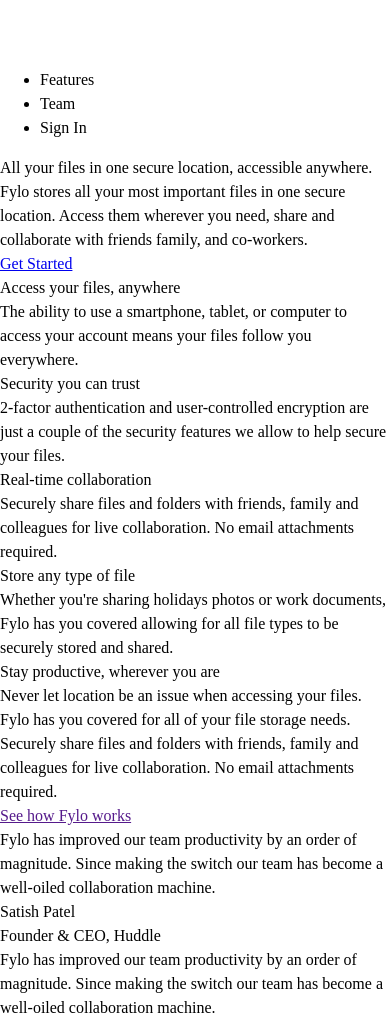
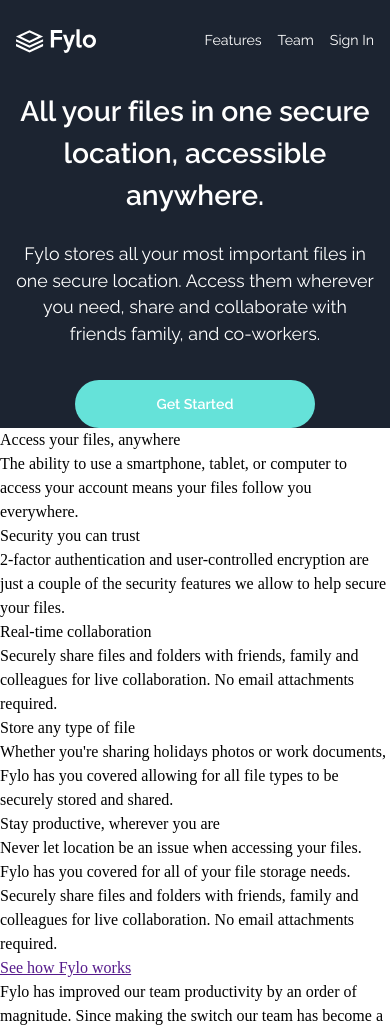
Before and after one commit to dottereldesign/fylo_dark_theme_landing_page, a plain HTML site: page index.html in a window 390 px wide. Shown: the top 1025 px of the page. Drawn offline with Linux system fonts and the light colour scheme.

Commit message:
Add header and main styling for mobile.

```diff
--- a/index.html
+++ b/index.html
@@ -32,11 +32,11 @@
       you need, share and collaborate with friends family, and co-workers.
     </p>
     <a href="#">
-      <p>Get Started</p>
+      <p class="hero_btn">Get Started</p>
     </a>
   </main>
 
-  <section>
+  <section class="feature">
     <article>
       <h2>Access your files, anywhere</h2>
       <p>
@@ -131,6 +131,7 @@
 
   <footer>
     <section>
+      <img src="images/logo.svg" alt="Fylo logo.">
       <i class="fa-solid fa-location-dot"></i>
       <p>
         Lorem ipsum dolor sit amet, consectetur adipiscing elit, sed do eiusmod tempor incididunt ut labore et
@@ -155,6 +156,10 @@
         <li>Terms</li>
         <li>Privacy</li>
       </ul>
+
+      <i class="fa-brands fa-facebook-f"></i>
+      <i class="fa-brands fa-twitter"></i>
+      <i class="fa-brands fa-instagram"></i>
     </section>
   </footer>
 
--- a/style.css
+++ b/style.css
@@ -101,3 +101,77 @@ select {
   font-weight: inherit;
   font-size: inherit;
 }
+
+/* header */
+header {
+  display: flex;
+  justify-content: space-between;
+  align-items: center;
+  padding: 16px 16px 24px 16px;
+  background-color: var(--clr-primary-100);
+}
+
+header img {
+  width: 80px;
+  height: 24px;
+}
+
+header nav {
+  color: var(--clr-neutral-100);
+  font-family: var(--ff-primary-100);
+  font-size: var(--fs-400);
+}
+
+header ul {
+  list-style: none;
+  display: flex;
+}
+
+header li:nth-child(2) {
+  padding: 0 16px;
+}
+
+/* main */
+main {
+  display: flex;
+  flex-direction: column;
+  align-items: center;
+  background-color: var(--clr-primary-100);
+}
+
+h1 {
+  color: var(--clr-neutral-100);
+  font-family: var(--ff-primary-100);
+  font-size: var(--fs-700);
+  font-weight: var(--fw-semi-bold);
+  text-align: center;
+  padding: 0 16px;
+}
+
+main p {
+  color: var(--clr-neutral-100);
+  font-family: var(--ff-primary-100);
+  font-size: var(--fs-500);
+  font-weight: var(--fw-regular);
+  text-align: center;
+  padding: 0 16px;
+  margin-top: 24px;
+}
+
+main a {
+  text-decoration: none;
+}
+
+.hero_btn {
+  background-color: var(--clr-accent-100);
+  border-radius: 24px;
+  width: 240px;
+  height: 48px;
+  font-weight: var(--fw-semi-bold);
+  line-height: 3.5;
+  font-size: var(--fs-400);
+  margin-top: 32px;
+  padding: 0;
+}
+
+/* feature - section */
```
